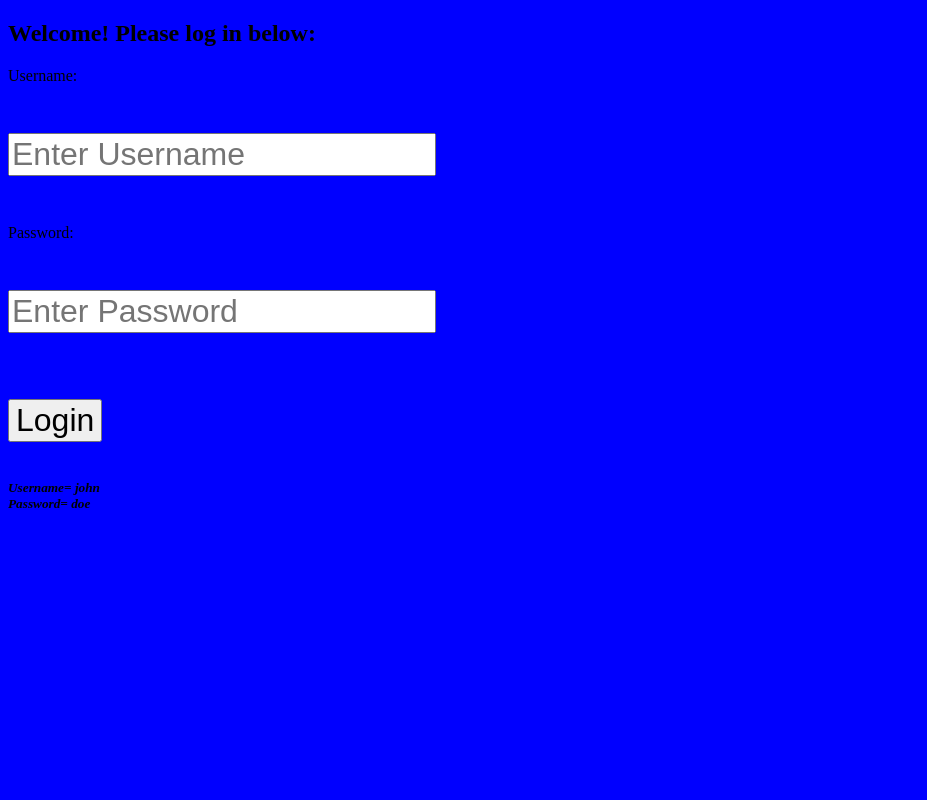
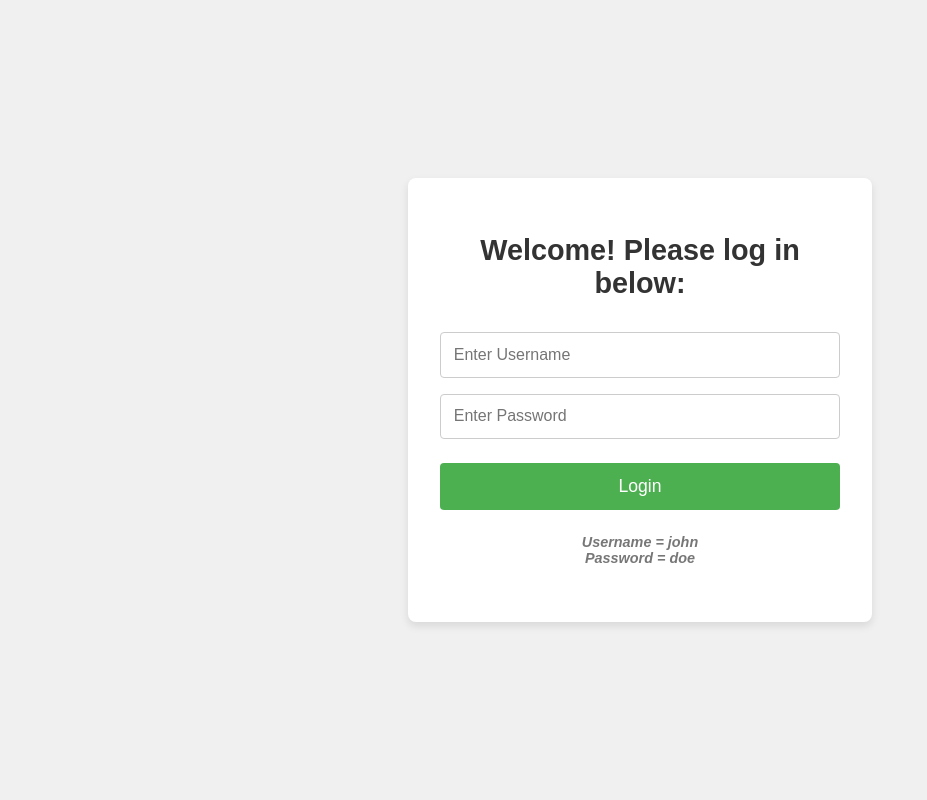
Before and after one commit to mansijp/Library-Management-System, a Flask app: page / in a window 1280 px wide. Shown: the whole page, without its empty margins (0-927 px from the left). Run offline with Flask 3, Linux system fonts and the light colour scheme.

Commit message:
Fixed the CSS styling for GUI

```diff
--- a/CustomerAuthentication/src/app/login.py
+++ b/CustomerAuthentication/src/app/login.py
@@ -2,13 +2,14 @@ import os
 from flask import Flask, render_template, request, url_for, redirect, session
 
 base_dir = os.path.abspath(os.path.dirname(__file__))
-folder = os.path.join(base_dir, '../webapp/templates')
+templates_folder = os.path.join(base_dir, '../webapp/templates')
+static_folder = os.path.join(base_dir, '../webapp/static')
 
-app = Flask(__name__, template_folder=folder)
+app = Flask(__name__, template_folder=templates_folder, static_folder=static_folder)
 
-# Secret key for session encryption
-app.secret_key = 'your_secret_key_here'  # Replace with a secure secret key in production
+app.secret_key = 'temporary_test_session_microservice1'
 
+# hardcoded but to be integrated with mongoDB
 USERNAME = "john"
 PASSWORD = "doe"
 
--- a/CustomerAuthentication/src/webapp/static/login.css
+++ b/CustomerAuthentication/src/webapp/static/login.css
@@ -1,17 +1,73 @@
 body {
-    background: blue;
+    background-color: #f0f0f0;
+    font-family: 'Arial', sans-serif;
+    margin: 0;
+    padding: 0;
+    display: flex;
+    justify-content: center;
+    align-items: center;
+    height: 100vh;
+}
+
+div {
+    background-color: #ffffff;
+    padding: 2rem;
+    border-radius: 8px;
+    box-shadow: 0 4px 8px rgba(0, 0, 0, 0.1);
+    width: 100%;
+    max-width: 400px;
+    text-align: center;
+}
+
+h2 {
+    font-size: 1.8rem;
+    color: #333333;
+    margin-bottom: 1.5rem;
 }
 
 .input-area {
-    font-size: 2rem;
-    margin: 2rem 0;
+    width: 100%;
+    padding: 0.8rem;
+    margin: 0.5rem 0;
+    border: 1px solid #ccc;
+    border-radius: 4px;
+    box-sizing: border-box;
+    font-size: 1rem;
+}
+
+.input-area:focus {
+    outline: none;
+    border-color: #4CAF50;
 }
 
 #login-btn {
-    font-size: 2rem;
-    margin: 1rem 0;
+    width: 100%;
+    padding: 0.8rem;
+    background-color: #4CAF50;
+    color: white;
+    font-size: 1.1rem;
+    border: none;
+    border-radius: 4px;
+    cursor: pointer;
+    margin-top: 1rem;
 }
 
-#response {
-    font-color: blue;
+#login-btn:hover {
+    background-color: #45a049;
 }
+
+h2.message {
+    color: #f44336;
+    margin-top: 1rem;
+    font-size: 1rem;
+}
+
+h5 {
+    font-size: 0.9rem;
+    color: #777;
+    margin-top: 1rem;
+}
+
+i {
+    font-style: italic;
+}
--- a/CustomerAuthentication/src/webapp/templates/login.html
+++ b/CustomerAuthentication/src/webapp/templates/login.html
@@ -7,27 +7,24 @@
     <title>Login</title>
 </head>
 <body>
-    <h2>Welcome! Please log in below: </h2>
+    <div>
+        <h2>Welcome! Please log in below:</h2>
 
-    <!-- If user is already logged in, show a message -->
-    {% if session.get('username') %}
-        <h3>You are already logged in as {{ session['username'] }}.
-            <a href="{{ url_for('dashboard') }}">Go to your dashboard</a>.</h3>
-    {% else %}
-        <div>
+        {% if session.get('username') %}
+            <h3>You are already logged in as {{ session['username'] }}.
+                <a href="{{ url_for('dashboard') }}">Go to your dashboard</a>.</h3>
+        {% else %}
             <form action="/login" method="post">
-                <p>Username: </p>
                 <input class="input-area" type="text" name="username" placeholder="Enter Username" required />
-                <p>Password: </p>
                 <input class="input-area" type="password" name="password" placeholder="Enter Password" required />
-                <br/><br/>
+
                 <button id="login-btn" type="submit">Login</button>
-                <br/>
-                <h2>{{ message }}</h2>
 
-                <h5><i>Username= john <br/> Password= doe</i></h5>
+                <h2 class="message">{{ message }}</h2>
+
+                <h5><i>Username = john <br/> Password = doe</i></h5>
             </form>
-        </div>
-    {% endif %}
+        {% endif %}
+    </div>
 </body>
 </html>
```
Also changed, not shown: CustomerAuthentication/src/webapp/static/dashboard.css (added, +23 -0 lines).
